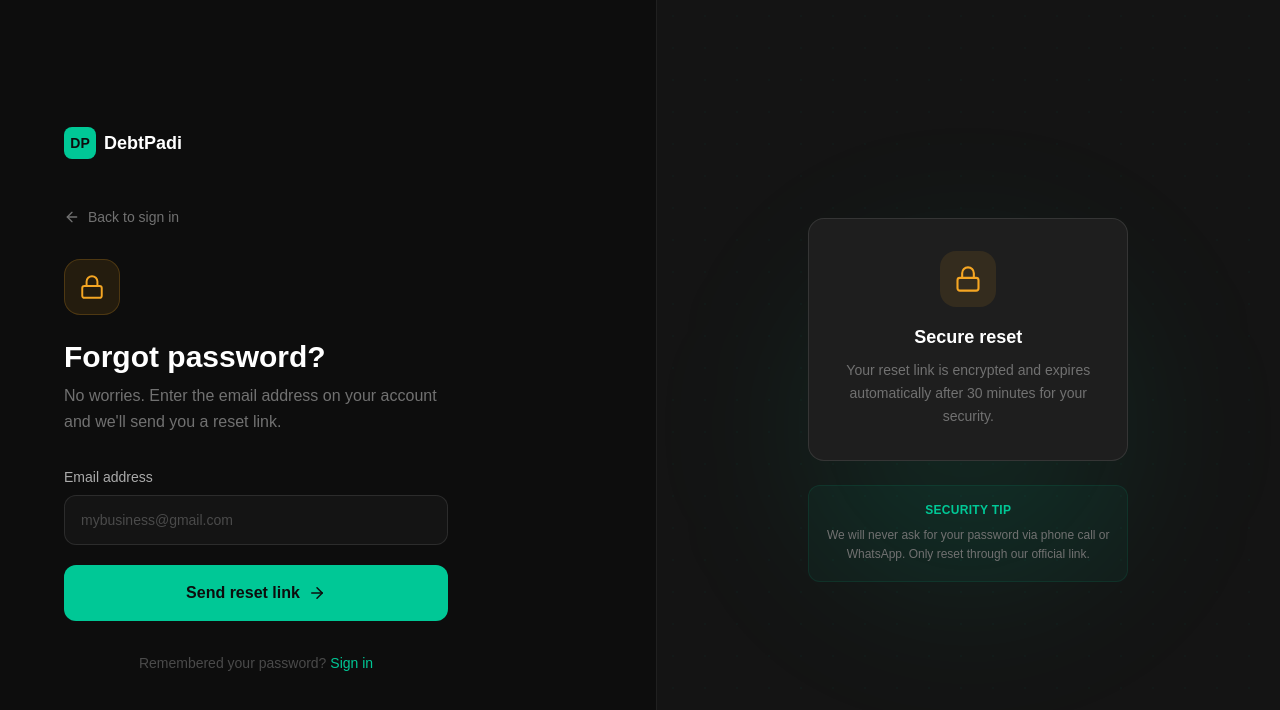
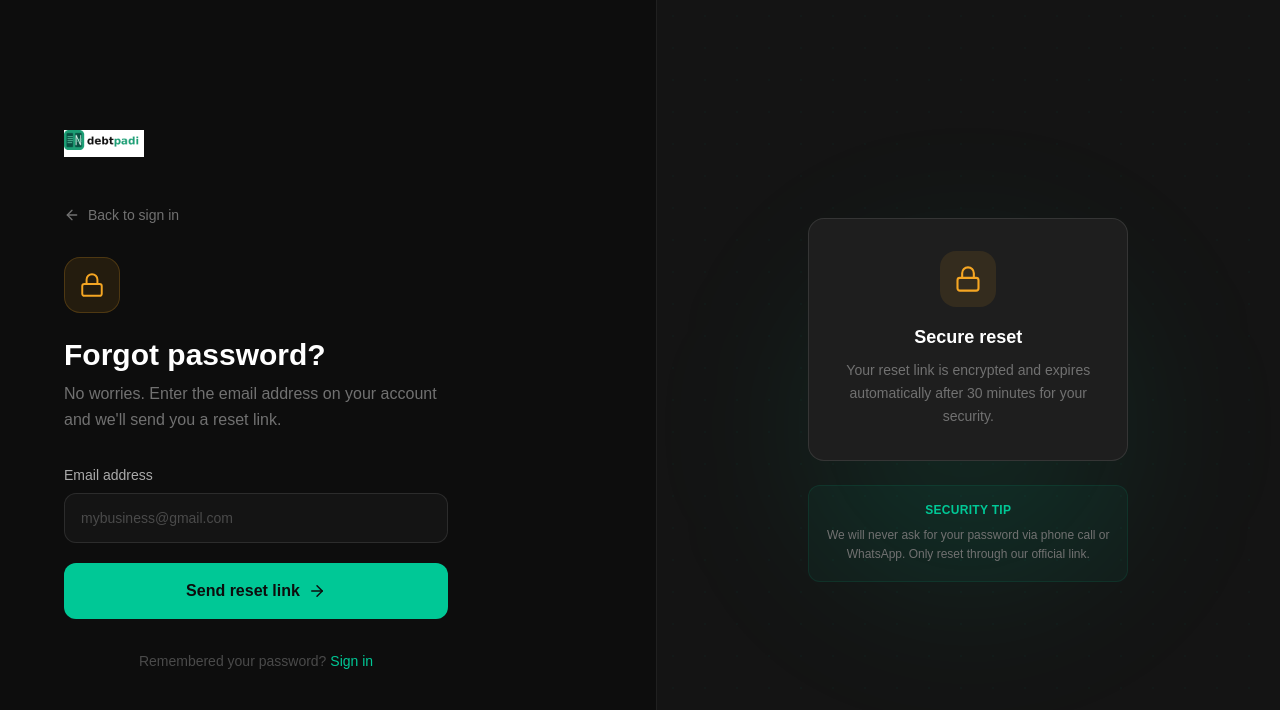
Before and after one commit to joyuusuf/debtpadi, a Next.js app: page /auth/forgot-password in a window 1280 px wide. Shown: the top 710 px of the page. Built offline with nearby package versions, Linux system fonts and the light colour scheme; a web font is replaced by a local one.

Commit message:
logo modification in forgot password

```diff
--- a/app/auth/forgot-password/page.tsx
+++ b/app/auth/forgot-password/page.tsx
@@ -1,6 +1,201 @@
+// "use client";
+// import { useState } from "react";
+// import Link from "next/link";
+// import { ArrowRight, ArrowLeft, RotateCcw } from "lucide-react";
+
+// export default function ForgotPasswordPage() {
+//   const [email, setEmail] = useState("");
+//   const [submitted, setSubmitted] = useState(false);
+//   const [resendTimer, setResendTimer] = useState(0);
+//   const [canResend, setCanResend] = useState(true);
+
+//   function handleSubmit(e: React.FormEvent) {
+//     e.preventDefault();
+//     setSubmitted(true);
+//     setCanResend(false);
+//     setResendTimer(59);
+//     const countdown = setInterval(() => {
+//       setResendTimer((s) => {
+//         if (s <= 1) { clearInterval(countdown); setCanResend(true); return 0; }
+//         return s - 1;
+//       });
+//     }, 1000);
+//   }
+
+//   function handleResend() {
+//     if (!canResend) return;
+//     setCanResend(false);
+//     setResendTimer(59);
+//     const countdown = setInterval(() => {
+//       setResendTimer((s) => {
+//         if (s <= 1) { clearInterval(countdown); setCanResend(true); return 0; }
+//         return s - 1;
+//       });
+//     }, 1000);
+//   }
+
+//   return (
+//     <div className="min-h-screen bg-ink-900 flex">
+//       {/* Left — Form */}
+//       <div className="flex-1 flex flex-col justify-center px-6 md:px-16 py-12">
+//         {/* Logo */}
+//         <div className="mb-12">
+//           <Link href="/" className="inline-flex items-center gap-2">
+//             <div className="w-8 h-8 bg-jade rounded-lg flex items-center justify-center">
+//               <span className="font-heading font-bold text-ink-900 text-sm">DP</span>
+//             </div>
+//             <span className="font-heading font-semibold text-white text-lg">DebtPadi</span>
+//           </Link>
+//         </div>
+
+//         <div className="max-w-sm w-full">
+//           {/* Back to sign in */}
+//           <Link
+//             href="/auth/signin"
+//             className="inline-flex items-center gap-2 text-ink-400 hover:text-white transition-colors text-sm font-medium mb-8 animate-fade-up"
+//           >
+//             <ArrowLeft size={16} />
+//             Back to sign in
+//           </Link>
+
+//           {!submitted ? (
+//             <>
+//               {/* Icon */}
+//               <div className="w-14 h-14 bg-amber-500/10 border border-amber-500/20 rounded-2xl flex items-center justify-center mb-6 animate-fade-up">
+//                 <svg width="26" height="26" viewBox="0 0 24 24" fill="none" stroke="#F5A623" strokeWidth="1.8" strokeLinecap="round" strokeLinejoin="round">
+//                   <rect x="3" y="11" width="18" height="11" rx="2" ry="2" />
+//                   <path d="M7 11V7a5 5 0 0 1 10 0v4" />
+//                 </svg>
+//               </div>
+
+//               <div className="mb-8 animate-fade-up delay-100">
+//                 <h1 className="font-heading text-3xl font-bold text-white mb-2">Forgot password?</h1>
+//                 <p className="text-ink-400 leading-relaxed">
+//                   No worries. Enter the email address on your account and we&apos;ll send you a reset link.
+//                 </p>
+//               </div>
+
+//               <form className="space-y-5 animate-fade-up delay-200" onSubmit={handleSubmit}>
+//                 <div>
+//                   <label className="block text-ink-300 text-sm font-medium mb-2">Email address</label>
+//                   <input
+//                     type="email"
+//                     required
+//                     value={email}
+//                     onChange={(e) => setEmail(e.target.value)}
+//                     placeholder="mybusiness@gmail.com"
+//                     className="w-full bg-ink-800 border border-white/10 rounded-xl px-4 py-3.5 text-white placeholder-ink-500 focus:border-jade/50 focus:ring-2 focus:ring-jade/10 transition-all text-sm"
+//                   />
+//                 </div>
+
+//                 <button
+//                   type="submit"
+//                   className="w-full group bg-jade hover:bg-jade-400 text-ink-900 font-bold py-4 rounded-xl transition-all hover:shadow-xl hover:shadow-jade/20 flex items-center justify-center gap-2"
+//                 >
+//                   Send reset link
+//                   <ArrowRight size={18} className="group-hover:translate-x-1 transition-transform" />
+//                 </button>
+//               </form>
+
+//               <p className="text-center text-ink-500 text-sm mt-8 animate-fade-up delay-300">
+//                 Remembered your password?{" "}
+//                 <Link href="/auth/signin" className="text-jade hover:text-jade-400 font-medium transition-colors">
+//                   Sign in
+//                 </Link>
+//               </p>
+//             </>
+//           ) : (
+//             /* Sent state */
+//             <div className="animate-fade-up">
+//               {/* Success icon */}
+//               <div className="w-14 h-14 bg-jade/10 border border-jade/20 rounded-2xl flex items-center justify-center mb-6">
+//                 <svg width="28" height="28" viewBox="0 0 24 24" fill="none" stroke="#00C896" strokeWidth="1.8" strokeLinecap="round" strokeLinejoin="round">
+//                   <rect x="2" y="4" width="20" height="16" rx="2" />
+//                   <path d="m22 7-8.97 5.7a1.94 1.94 0 0 1-2.06 0L2 7" />
+//                 </svg>
+//               </div>
+
+//               <h1 className="font-heading text-3xl font-bold text-white mb-2">Check your email</h1>
+//               <p className="text-ink-400 leading-relaxed mb-2">
+//                 We sent a password reset link to{" "}
+//                 <span className="text-white font-medium">{email}</span>.
+//               </p>
+//               <p className="text-ink-500 text-sm mb-8">
+//                 The link expires in 30 minutes. If you don&apos;t see the email, check your spam folder.
+//               </p>
+
+//               <Link
+//                 href="/auth/reset-password"
+//                 className="group w-full flex items-center justify-center gap-2 bg-jade hover:bg-jade-400 text-ink-900 font-bold py-4 rounded-xl transition-all hover:shadow-xl hover:shadow-jade/20 mb-4"
+//               >
+//                 Open reset link
+//                 <ArrowRight size={18} className="group-hover:translate-x-1 transition-transform" />
+//               </Link>
+
+//               {/* Resend */}
+//               <div className="flex items-center justify-between p-4 bg-ink-800 border border-white/5 rounded-xl">
+//                 <div>
+//                   <p className="text-ink-300 text-sm font-medium">Didn&apos;t receive it?</p>
+//                   {!canResend && resendTimer > 0 && (
+//                     <p className="text-ink-500 text-xs mt-0.5">
+//                       Resend in <span className="text-jade font-mono">{String(resendTimer).padStart(2, "0")}s</span>
+//                     </p>
+//                   )}
+//                 </div>
+//                 <button
+//                   onClick={handleResend}
+//                   disabled={!canResend}
+//                   className={`flex items-center gap-1.5 text-sm font-semibold transition-all ${
+//                     canResend ? "text-jade hover:text-jade-400 cursor-pointer" : "text-ink-600 cursor-not-allowed"
+//                   }`}
+//                 >
+//                   <RotateCcw size={14} className={canResend ? "" : "opacity-40"} />
+//                   Resend link
+//                 </button>
+//               </div>
+//             </div>
+//           )}
+//         </div>
+//       </div>
+
+//       {/* Right — Visual */}
+//       <div className="hidden lg:flex flex-1 bg-ink-800 border-l border-white/5 relative overflow-hidden items-center justify-center p-12">
+//         <div className="absolute inset-0 opacity-[0.03]" style={{
+//           backgroundImage: `radial-gradient(circle, #00C896 1px, transparent 1px)`,
+//           backgroundSize: "32px 32px",
+//         }} />
+//         <div className="absolute top-1/3 left-1/2 -translate-x-1/2 w-80 h-80 bg-jade/10 rounded-full blur-[80px]" />
+
+//         <div className="relative z-10 max-w-xs text-center">
+//           <div className="bg-ink-700 border border-white/10 rounded-2xl p-8 mb-6">
+//             <div className="w-14 h-14 bg-amber-500/10 rounded-2xl flex items-center justify-center mx-auto mb-4">
+//               <svg width="28" height="28" viewBox="0 0 24 24" fill="none" stroke="#F5A623" strokeWidth="1.8" strokeLinecap="round" strokeLinejoin="round">
+//                 <rect x="3" y="11" width="18" height="11" rx="2" ry="2" />
+//                 <path d="M7 11V7a5 5 0 0 1 10 0v4" />
+//               </svg>
+//             </div>
+//             <h3 className="font-heading font-bold text-white text-lg mb-2">Secure reset</h3>
+//             <p className="text-ink-400 text-sm leading-relaxed">
+//               Your reset link is encrypted and expires automatically after 30 minutes for your security.
+//             </p>
+//           </div>
+
+//           <div className="bg-jade/5 border border-jade/10 rounded-xl p-4">
+//             <p className="text-jade text-xs font-semibold uppercase tracking-wide mb-2">Security tip</p>
+//             <p className="text-ink-400 text-xs leading-relaxed">
+//               We will never ask for your password via phone call or WhatsApp. Only reset through our official link.
+//             </p>
+//           </div>
+//         </div>
+//       </div>
+//     </div>
+//   );
+// }
+
 "use client";
 import { useState } from "react";
 import Link from "next/link";
+import Image from "next/image";
 import { ArrowRight, ArrowLeft, RotateCcw } from "lucide-react";
 
 export default function ForgotPasswordPage() {
@@ -16,7 +211,11 @@ export default function ForgotPasswordPage() {
     setResendTimer(59);
     const countdown = setInterval(() => {
       setResendTimer((s) => {
-        if (s <= 1) { clearInterval(countdown); setCanResend(true); return 0; }
+        if (s <= 1) {
+          clearInterval(countdown);
+          setCanResend(true);
+          return 0;
+        }
         return s - 1;
       });
     }, 1000);
@@ -28,7 +227,11 @@ export default function ForgotPasswordPage() {
     setResendTimer(59);
     const countdown = setInterval(() => {
       setResendTimer((s) => {
-        if (s <= 1) { clearInterval(countdown); setCanResend(true); return 0; }
+        if (s <= 1) {
+          clearInterval(countdown);
+          setCanResend(true);
+          return 0;
+        }
         return s - 1;
       });
     }, 1000);
@@ -39,12 +242,16 @@ export default function ForgotPasswordPage() {
       {/* Left — Form */}
       <div className="flex-1 flex flex-col justify-center px-6 md:px-16 py-12">
         {/* Logo */}
-        <div className="mb-12">
-          <Link href="/" className="inline-flex items-center gap-2">
-            <div className="w-8 h-8 bg-jade rounded-lg flex items-center justify-center">
-              <span className="font-heading font-bold text-ink-900 text-sm">DP</span>
-            </div>
-            <span className="font-heading font-semibold text-white text-lg">DebtPadi</span>
+        <div className="mb-12 bg-white w-20">
+          <Link href="/" className="inline-flex items-center">
+            <Image
+              src="/debtpadi.png"
+              alt="DebtPadi Logo"
+              width={140}
+              height={40}
+              className="object-contain"
+              priority
+            />
           </Link>
         </div>
 
@@ -105,9 +312,7 @@ export default function ForgotPasswordPage() {
               </p>
             </>
           ) : (
-            /* Sent state */
             <div className="animate-fade-up">
-              {/* Success icon */}
               <div className="w-14 h-14 bg-jade/10 border border-jade/20 rounded-2xl flex items-center justify-center mb-6">
                 <svg width="28" height="28" viewBox="0 0 24 24" fill="none" stroke="#00C896" strokeWidth="1.8" strokeLinecap="round" strokeLinejoin="round">
                   <rect x="2" y="4" width="20" height="16" rx="2" />
@@ -117,8 +322,7 @@ export default function ForgotPasswordPage() {
 
               <h1 className="font-heading text-3xl font-bold text-white mb-2">Check your email</h1>
               <p className="text-ink-400 leading-relaxed mb-2">
-                We sent a password reset link to{" "}
-                <span className="text-white font-medium">{email}</span>.
+                We sent a password reset link to <span className="text-white font-medium">{email}</span>.
               </p>
               <p className="text-ink-500 text-sm mb-8">
                 The link expires in 30 minutes. If you don&apos;t see the email, check your spam folder.
@@ -132,7 +336,6 @@ export default function ForgotPasswordPage() {
                 <ArrowRight size={18} className="group-hover:translate-x-1 transition-transform" />
               </Link>
 
-              {/* Resend */}
               <div className="flex items-center justify-between p-4 bg-ink-800 border border-white/5 rounded-xl">
                 <div>
                   <p className="text-ink-300 text-sm font-medium">Didn&apos;t receive it?</p>
```
